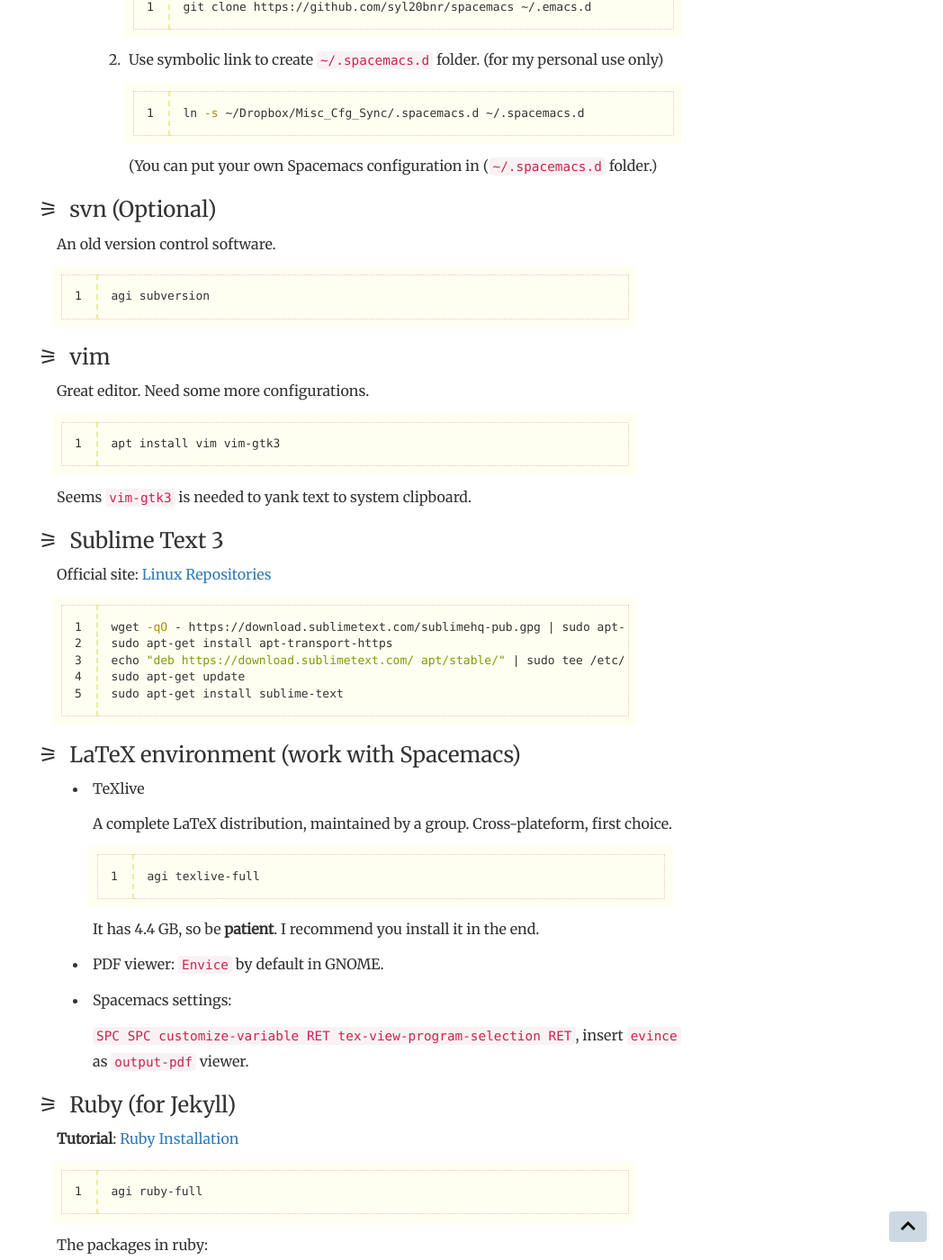
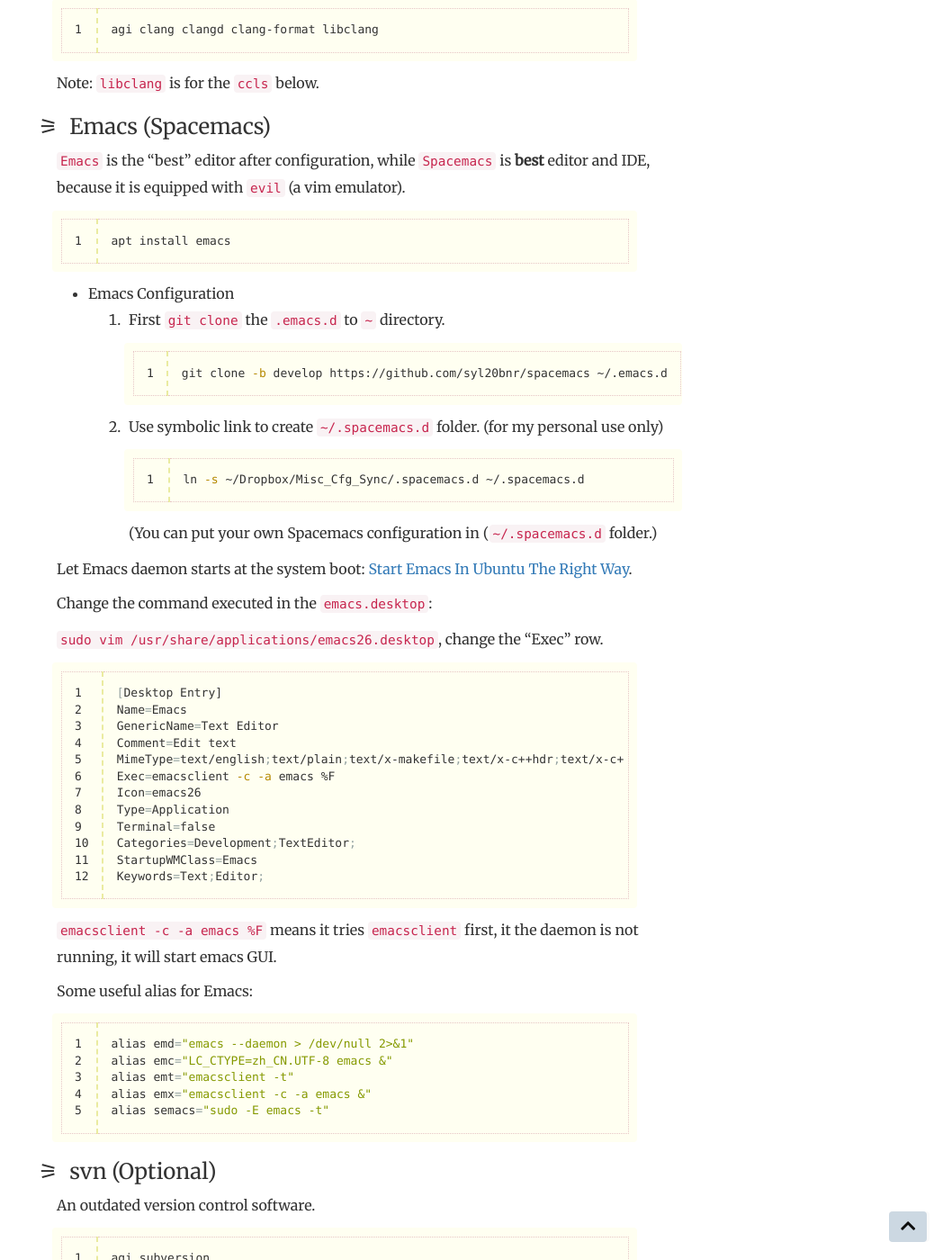
Before and after one commit to LanternD/en.dlyang.me, a Jekyll site: the page built from _posts/2017-11-27-things-to-do-after-installing-ubuntu.md, in a window 1280 px wide and 1400 px high, scrolled down 5292 px. Shown: the whole window at 90% size, without its empty margins (232-1280 px from the left). Built offline with Jekyll 4.4.1, drawn with Linux system fonts in a browser that asks for light colours; nearby versions of some CDN libraries; comment, search, counter and statistics services are not loaded; some of the changed text lies outside the part shown.

Commit message:
update post: things to do after installing Ubuntu

````diff
--- a/_posts/2017-11-27-things-to-do-after-installing-ubuntu.md
+++ b/_posts/2017-11-27-things-to-do-after-installing-ubuntu.md
@@ -24,7 +24,7 @@
 Run the following command directly to save (my) time. Check them all first if you are not familiar with them.
 
 ```shell
-sudo apt install git emacs25 vim vim-gtk3 python-apt python-pip python3-pip curl zsh zsh-syntax-highlighting ruby-full cmake silversearcher-ag autojump gir1.2-gtop-2.0 gir1.2-networkmanager-1.0 autotools-dev automake fonts-powerline gtk2-engines-pixbuf gnome-themes-standard chrome-gnome-shell clang-6.0 shutter
+sudo apt install git emacs vim vim-gtk3 python-apt python-pip python3-pip curl zsh zsh-syntax-highlighting ruby-full cmake silversearcher-ag autojump gir1.2-gtop-2.0 gir1.2-nw-1.0 autotools-dev automake fonts-powerline gtk2-engines-pixbuf gnome-themes-standard chrome-gnome-shell clang
 ```
 
 Note: there is high probability that you fail to exectute the command with so many packages to install. You may want to install them separately.
@@ -90,10 +90,18 @@
 
 An optional list of missions for `zsh`:
 
--   Change the theme to `Powerlevel9k`
+-   Change the theme to `Powerlevel10k`
 -   Change the font to <span class="underline">Source Code Pro</span>
 -   Install `zsh-syntax-highlighting` plugin
 -   Install `zsh-autosuggestions` plugin
+-   Install `zsh-completion` plugins
+
+```sh
+git clone --depth=1 https://github.com/romkatv/powerlevel10k.git $ZSH_CUSTOM/themes/powerlevel10k
+git clone https://github.com/zsh-users/zsh-syntax-highlighting.git ${ZSH_CUSTOM:-~/.oh-my-zsh/custom}/plugins/zsh-syntax-highlighting
+git clone https://github.com/zsh-users/zsh-autosuggestions ${ZSH_CUSTOM:-~/.oh-my-zsh/custom}/plugins/zsh-autosuggestions
+git clone https://github.com/zsh-users/zsh-completions ${ZSH_CUSTOM:=~/.oh-my-zsh/custom}/plugins/zsh-completions
+```
 
 Read more at: [iTerm2 + Oh My Zsh + Solarized color scheme + Meslo powerline font + Powerlevel9k](https://gist.github.com/kevin-smets/8568070)
 
@@ -105,7 +113,17 @@
 apt install cmake
 ```
 
+### htop
+
+Task monitor.
+
+```sh
+apt install htop
+```
+
 ### tmux
+
+**Deprecared: 2020-01-02. I don't use `tmux` anymore**
 
 A terminal multiplexer. It helps to manage terminal sessions and windows easily. A must have if you work extensively with CLI.
 
@@ -181,12 +199,12 @@
 After the installation, restart the terminal. **Use `pyenv` to install certain python version**.
 
 ```sh
-pyenv install 3.7.1
+pyenv install 3.8.0
 # wait for a while
 pyenv install 2.7.15
 # wait for a while
-python global 3.7.1
-python -V  # output 3.7.1
+python global 3.8.0
+python -V  # output 3.8.0
 python global 2.7.15
 python -V  # output 2.7.15
 ```
@@ -211,22 +229,24 @@
 [Link](https://clang.llvm.org/).
 
 ```sh
-agi clang-6.0
+agi clang clangd clang-format libclang
 ```
+
+Note: `libclang` is for the `ccls` below.
 
 ### Emacs (Spacemacs)
 
 `Emacs` is the "best" editor after configuration, while `Spacemacs` is **best** editor and IDE, because it is equipped with `evil` (a vim emulator).
 
 ```sh
-apt install emacs25
+apt install emacs
 ```
 
 -   Emacs Configuration
     1.  First `git clone` the `.emacs.d` to `~` directory.
 
         ```sh
-        git clone https://github.com/syl20bnr/spacemacs ~/.emacs.d
+        git clone -b develop https://github.com/syl20bnr/spacemacs ~/.emacs.d
         ```
     2.  Use symbolic link to create `~/.spacemacs.d` folder. (for my personal use only)
 
@@ -236,9 +256,42 @@
 
         (You can put your own Spacemacs configuration in (`~/.spacemacs.d` folder.)
 
+Let Emacs daemon starts at the system boot: [Start Emacs In Ubuntu The Right Way](https://simpleit.rocks/linux/ubuntu/start-emacs-in-ubuntu-the-right-way/).
+
+Change the command executed in the `emacs.desktop`:
+
+`sudo vim /usr/share/applications/emacs26.desktop`, change the "Exec" row.
+
+```sh
+[Desktop Entry]
+Name=Emacs
+GenericName=Text Editor
+Comment=Edit text
+MimeType=text/english;text/plain;text/x-makefile;text/x-c++hdr;text/x-c++src;text/x-chdr;text/x-csrc;text/
+Exec=emacsclient -c -a emacs %F
+Icon=emacs26
+Type=Application
+Terminal=false
+Categories=Development;TextEditor;
+StartupWMClass=Emacs
+Keywords=Text;Editor;
+```
+
+`emacsclient -c -a emacs %F` means it tries `emacsclient` first, it the daemon is not running, it will start emacs GUI.
+
+Some useful alias for Emacs:
+
+```sh
+alias emd="emacs --daemon > /dev/null 2>&1"
+alias emc="LC_CTYPE=zh_CN.UTF-8 emacs &"
+alias emt="emacsclient -t"
+alias emx="emacsclient -c -a emacs &"
+alias semacs="sudo -E emacs -t"
+```
+
 ### svn (Optional)
 
-An old version control software.
+An outdated version control software.
 
 ```sh
 agi subversion
@@ -253,6 +306,24 @@
 ```
 
 Seems `vim-gtk3` is needed to yank text to system clipboard.
+
+### ccls
+
+Link: [ccls - Github](https://github.com/MaskRay/ccls)
+
+A C/C++ LSP (Language Server Protocol) server, based on `llvm+clang`, for C/C++ development in Spacemacs.
+
+```sh
+git clone --depth=1 --recursive https://github.com/MaskRay/ccls
+cd ccls
+cmake -H. -BRelease -DCMAKE_BUILD_TYPE=Release -DCMAKE_PREFIX_PATH=/path/to/clang+llvm-xxx
+cmake --build Release
+```
+
+You can enable it by **either**:
+
+1.  `sudo cp ccls /usr/local/bin/ccls`
+2.  `export PATH=/path/to/ccls/Release:$PATH`
 
 ### Sublime Text 3
 
@@ -276,7 +347,7 @@
     agi texlive-full
     ```
 
-    It has 4.4 GB, so be **patient**. I recommend you install it in the end.
+    It has 5.0+ GB, so be **patient**. I recommend you install it in the end.
 
 -   PDF viewer: `Envice` by default in GNOME.
 
@@ -309,7 +380,11 @@
 
 ### Pinyin input method
 
-1.  fcitx
+1.  Prequisites
+
+    -   Install language package in your settings
+
+2.  fcitx
 
     Follow this [link](https://fcitx-im.org/wiki/Install_(Ubuntu)).
 
@@ -323,13 +398,20 @@
 
     Let `fcitx` start after loging-in. Use `gnome-tweaks-tool` to do so.
 
-2.  Sogou Pinyin Input Method
+3.  Sogou Pinyin Input Method
 
     **Tutorial**: [Sogou Pinyin Official Help](https://pinyin.sogou.com/linux/help.php)
 
     -   Make sure `fcitx` is installed properly.
     -   Enter `im-config` in terminal, set the corresponding items.
     -   Install Sogou Pinyin via the `.deb` package.
+
+4.  Add Sogou Pinyin in `fcitx` configure
+
+    -   Open `fcitx` -> `configure`
+    -   Click `+` button
+    -   Uncheck "Only show current language"
+    -   Find "Sogou pinyin"
 
 ### gtk missing packages
 
@@ -464,7 +552,8 @@
 These packages are installed via `ppa` or downloaded `.tar.gz` files. They are not directly accessible or have multiple steps, so you need to click into the website and follow the instructions out there.
 
 -   [KiCad](http://kicad-pcb.org/download/ubuntu/): an open source schematics and PCB EDA software.
--   [bladeRF](https://github.com/Nuand/bladeRF/wiki/Getting-Started%3A-Linux#easy-installation-for-ubuntu-the-bladerf-ppa): the driver for the bladeRF software-defined radio.
+-   [Sw4STM32](https://www.openstm32.org/System%2BWorkbench%2Bfor%2BSTM32): an IDE based on Eclipse. I use it to compile and download STM32 project.
+-   [bladeRF](https://github.com/Nuand/bladeRF/wiki/Getting-Started%253A-Linux#easy-installation-for-ubuntu-the-bladerf-ppa): the driver for the bladeRF software-defined radio.
 -   [Java SE Runtime Environment](http://www.oracle.com/technetwork/java/javase/downloads/jre8-downloads-2133155.html)
     -   Check the installation walkthrough on [WikiHow](https://www.wikihow.com/Install-Oracle-Java-JRE-on-Ubuntu-Linux).
 -   [PyCharm](https://www.jetbrains.com/pycharm/download/#section=linux): one of the best Python IDE.
@@ -472,6 +561,13 @@
 -   [Zotero](https://www.zotero.org/download/): a document management system. It organizes everything perfectly, especially my paper database.
     -   [Installation guide](https://www.zotero.org/support/installation)
     -   `Zotfile`: [Link](http://zotfile.com/)
+-   [Telegram](https://www.telegram.org)
+-   [Slack](https://www.slack.com)
+-   [VNCViewer](https://www.realvnc.com/en/connect/download/viewer/) and [VNCServer](https://www.realvnc.com/en/connect/download/vnc/)
+-   [GIMP](https://www.gimp.org/)
+-   [Foxit Reader](https://www.foxitsoftware.com/pdf-reader/)
+-   LibreOffice: note the version, make sure you get the latest.
+-   Visual Studio Code: As a Spacemacs user, I usually do not use VS Code.
 
 # Settings
 
````
Also changed, not shown: other parts of _posts/2017-11-27-things-to-do-after-installing-ubuntu.md (+7 -1 lines).
